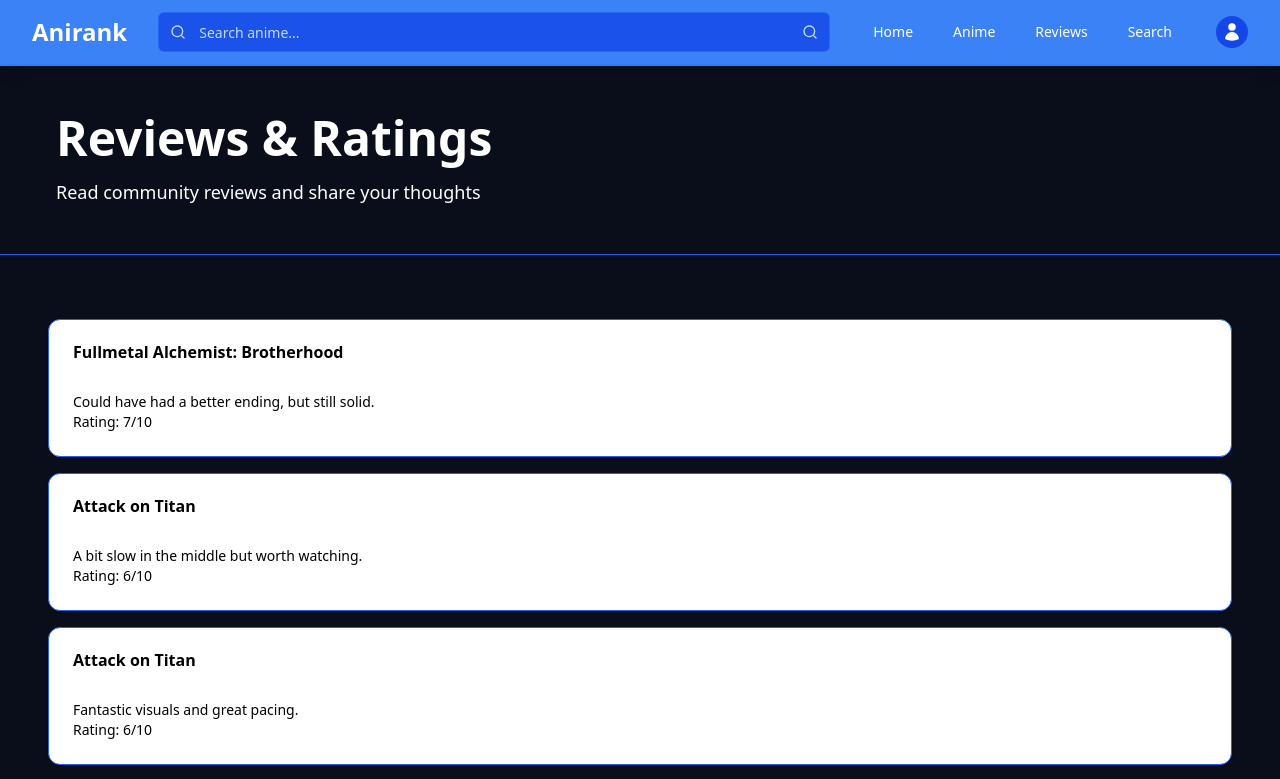
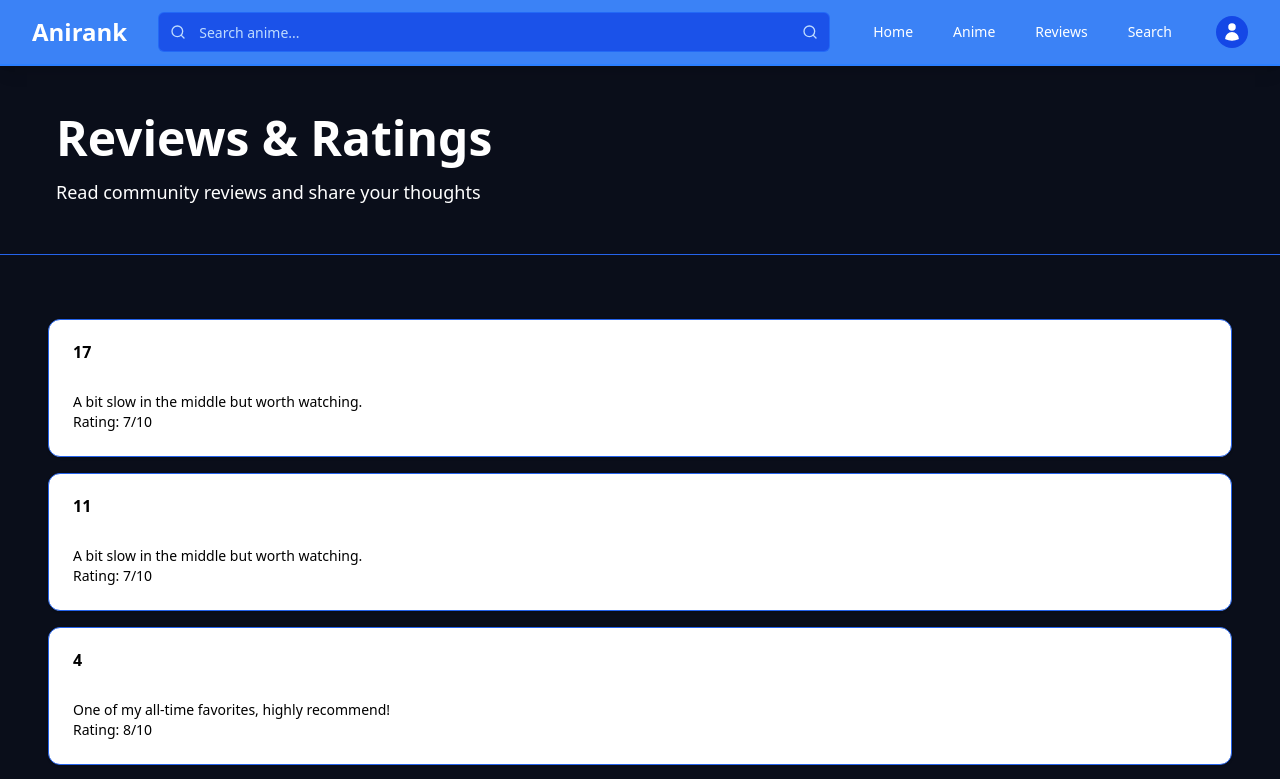
Before and after one commit to Adam-Kelly-05/Project300-Anime-Website, a Next.js app: page /reviews in a window 1280 px wide. Shown: the top 779 px of the page. Built offline with nearby package versions, Linux system fonts and the light colour scheme.

Commit message:
getting review page ready for conencting to apigateway

```diff
--- a/src/components/reviews.tsx
+++ b/src/components/reviews.tsx
@@ -6,14 +6,10 @@ import { Card, CardContent, CardDescription, CardHeader, CardTitle } from "./ui/
 export default function ReviewsObject() {
     return ( // returns all reviews
         <div className="space-y-4 p-4">
-            {anime.map((animeItem) => {
-                const animesReviews = reviews.filter((review) => review.animeId === animeItem.animeId)
-                return ( // returns each review
-                    <div key={animeItem.animeId} className="space-y-4">
-                        {animesReviews.map((review) => (
+            {reviews.map((review) => (
                 <Card key={review.reviewId} className="bg-white text-black rounded-xl">
                     <CardHeader>
-                                    <CardTitle>{animeItem.englishTitle}</CardTitle>
+                        <CardTitle>{review.animeId}</CardTitle>
                     </CardHeader>
                     <CardContent>
                         <CardDescription>{review.reviewText}</CardDescription>
@@ -23,7 +19,4 @@ export default function ReviewsObject() {
             ))}
         </div>
     )
-            })}
-        </div>
-    )
 }
```
Lines whose indentation alone changed are shown as unchanged.
